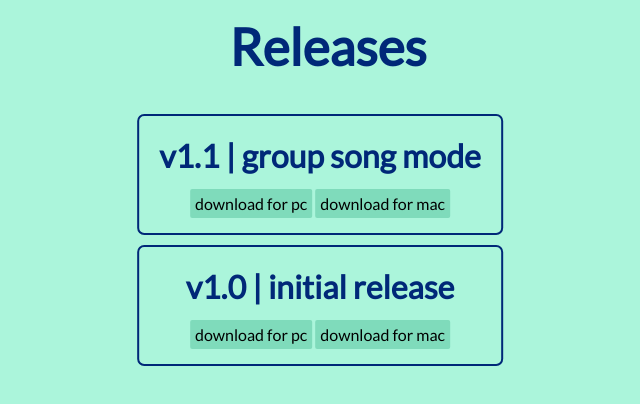
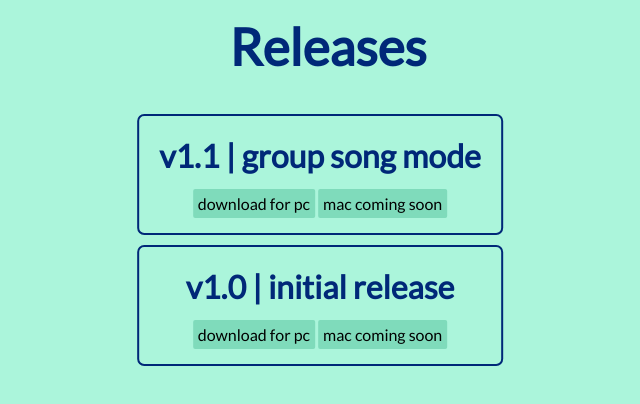
Before and after one commit to maxtheaxe/zoom.rip, a plain HTML site: page docs/releases.html in a window 1280 px wide. Shown: the full height of the page, 320-960 px from the left. Drawn offline with Linux system fonts and the light colour scheme.

Commit message:
updated releases page

```diff
--- a/docs/releases.html
+++ b/docs/releases.html
@@ -15,15 +15,16 @@
 		<div class="release-box">
 			<h2 class="release-title">v1.1 | group song mode</h2>
 			<br />
+			<!-- awaiting mac build (I need access to a mac) -->
 			<a href="https://github.com/maxtheaxe/zoom.rip/releases/download/1.1/release_win.zip" class="button">download for pc</a>
-			<a href="https://github.com/maxtheaxe/zoom.rip/releases/download/1.1/release_mac.zip" class="button">download for mac</a>
+			<a href="" class="button">mac coming soon</a>
 		</div>
 		<div class="release-box">
 			<h2 class="release-title">v1.0 | initial release</h2>
 			<br />
 			<!-- awaiting mac build (I need access to a mac) -->
 			<a href="https://github.com/maxtheaxe/zoom.rip/releases/download/1.0/release_win.zip" class="button">download for pc</a>
-			<a href="https://github.com/maxtheaxe/zoom.rip/releases/download/1.0/release_mac.zip" class="button">download for mac</a>
+			<a href="" class="button">mac coming soon</a>
 		</div>
 	</div>
 </body>
```
Also changed, not shown: docs/index.html (+1 -3 lines).
